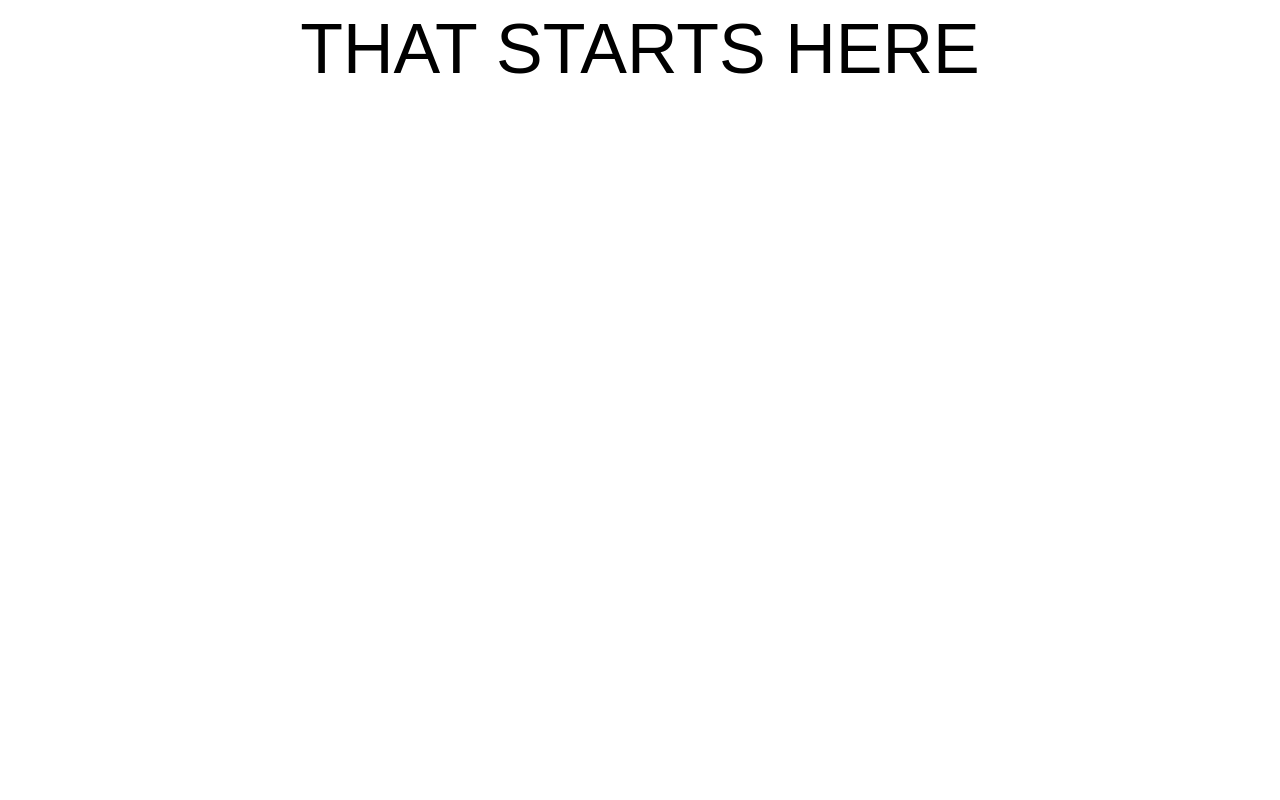
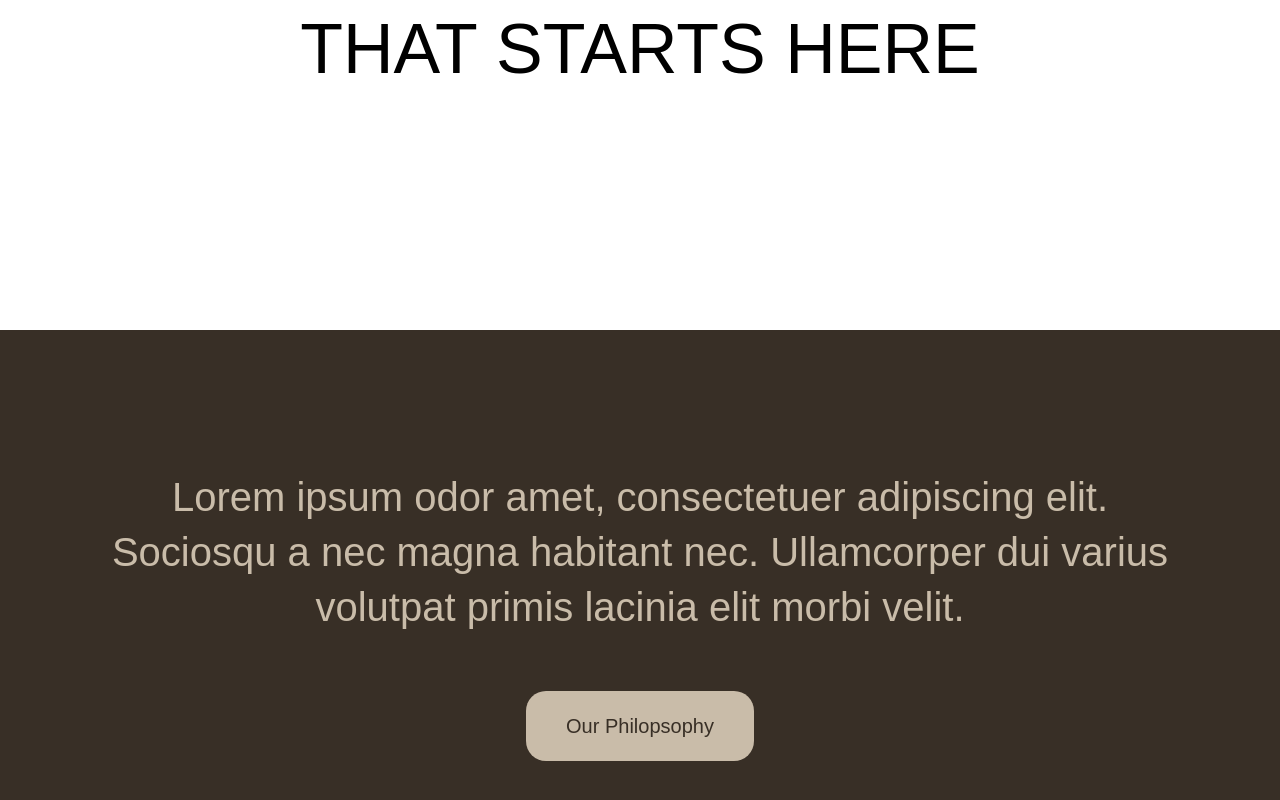
Before and after one commit to quantum-builds/aspire-clinix, a Next.js app: page /landing in a window 1280 px wide. Shown: the part 470-1270 px from the top of the page. Before the commit the page ends 800 px from the top, so only its background shows below. Built offline with nearby package versions, Linux system fonts and the light colour scheme; a web font is replaced by a local one.

Commit message:
AboutUsSection

```diff
--- /dev/null
+++ b/src/app/landing/components/AboutUsSection.tsx
@@ -0,0 +1,18 @@
+import Link from "next/link";
+
+export default function AboutUsSection() {
+  return (
+    <div className="flex flex-col justify-center items-center gap-[60px] h-[72vh] bg-[#382F26] text-[#C9BCA9]">
+      <div className="flex flex-col items-center gap-[10px] text-[40px] leading-[45.4px]">
+        <p>Lorem ipsum odor amet, consectetuer adipiscing elit. </p>
+        <p> Sociosqu a nec magna habitant nec. Ullamcorper dui varius </p>
+        <p>volutpat primis lacinia elit morbi velit.</p>
+      </div>
+      <Link href={"/"}>
+        <button className="text-[#382F26] bg-[#C9BCA9] text-[20px] rounded-[20px] py-[24px] px-[40px] leading-[22.7px]">
+          Our Philopsophy
+        </button>
+      </Link>
+    </div>
+  );
+}
--- a/src/app/landing/components/HeroSection.tsx
+++ b/src/app/landing/components/HeroSection.tsx
@@ -2,9 +2,10 @@ import { AspireClinixIcon } from "@/assets";
 import Image from "next/image";
 import HeroMenu from "./HeroMenu";
 import Link from "next/link";
-const HeroSection = () => {
+
+export default function HeroSection() {
   return (
-    <>
+    <div className="flex flex-col h-screen relative">
       <header className="flex justify-between items-center h-[200px] px-[8%] leading-[27.27px] tracking-widest text-2xl">
         <HeroMenu />
         <Image
@@ -25,8 +26,6 @@ const HeroSection = () => {
         <p>HOLISTIC WELLNESS IS A JOURNEY</p>
         <p>THAT STARTS HERE</p>
       </div>
-    </>
+    </div>
   );
-};
-
-export default HeroSection;
+}
--- a/src/app/landing/components/Menu.tsx
+++ b/src/app/landing/components/Menu.tsx
@@ -67,7 +67,7 @@ interface MenuProps {
   setMenuStatus: Dispatch<SetStateAction<boolean>>;
 }
 
-const Menu: React.FC<MenuProps> = ({ menuStatus, setMenuStatus }) => {
+export default function HeroMenu({ menuStatus, setMenuStatus }: MenuProps) {
   const [activeCategory, setActiveCategory] = useState<string | null>(null);
   const handleCategoryClick = (category: string) => {
     setActiveCategory((prevCategory) =>
@@ -126,6 +126,4 @@ const Menu: React.FC<MenuProps> = ({ menuStatus, setMenuStatus }) => {
       </ul>
     </nav>
   );
-};
-
-export default Menu;
+}
--- a/src/app/landing/page.tsx
+++ b/src/app/landing/page.tsx
@@ -1,10 +1,11 @@
+import AboutUsSection from "./components/AboutUsSection";
 import HeroSection from "./components/HeroSection";
-import HomeSection from "./components/HeroSection";
 
 export default function BookTreatment() {
   return (
-    <div id="landing" className="flex flex-col h-screen relative">
+    <div id="landing" className="flex flex-col">
       <HeroSection />
+      <AboutUsSection />
     </div>
   );
 }
```
